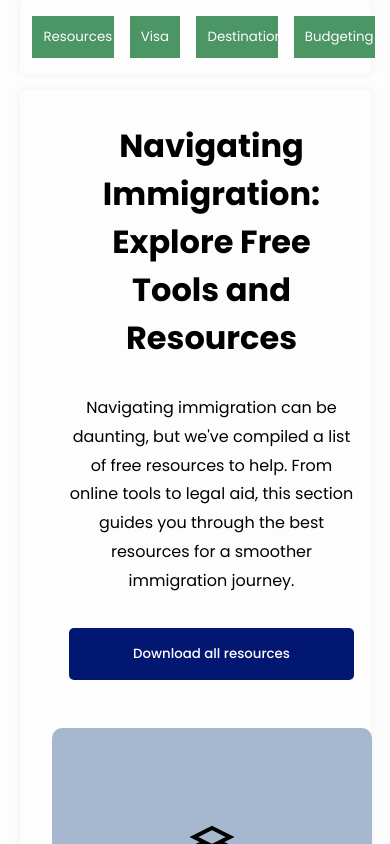
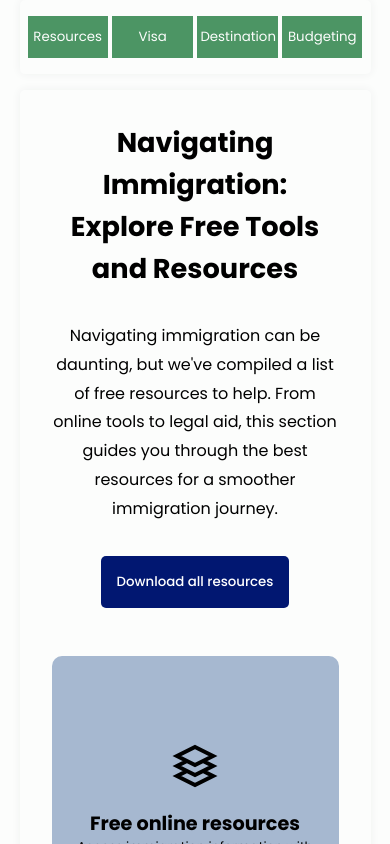
Before and after one commit to davidBilson/uRelocate, a React (Vite) app: page / in a window 390 px wide. Shown: the part 2020-2864 px from the top of the page. Built offline with nearby package versions, Linux system fonts and the light colour scheme.

Commit message:
exclusive buttons update

```diff
--- a/src/styles/Exclusive.css
+++ b/src/styles/Exclusive.css
@@ -7,17 +7,17 @@
 .exclusive-render-button {
     width: 100%;
     background: var(--color4);
-    padding: 1rem .8rem;
+    padding: 1rem .5rem;
     box-shadow: 0px 0px 10px var(--color3);
     border-radius: 5px;
     display: flex;
-    gap: 1rem;
+    justify-content: space-between;
     position: sticky;
     top: calc(71px + 2px);
 }
 .exclusive-render-button button {
-    width: 25%;
-    padding: .7rem ;
+    width: 24%;
+    padding: .7rem .2rem;
     background-color: var(--color1);
     color: var(--color4);
     transition: .4s;
@@ -47,31 +47,7 @@
 .exclusive-container .exclusive-container-one {
     max-width: 400px;
 }
-@media screen and (max-width:1200px) {
-    .exclusive-container {
-        width: 100%;
-        margin-top: 1rem;
-        min-height: 65vh;
-        padding: 2rem;
-        border-radius: 5px;
-        box-shadow: 0px 0px 10px var(--color3);
-        display: flex;
-        flex-wrap: wrap;
-        flex-direction: column;
-        justify-content: space-between;
-        align-items: center;
-        gap: 1rem;
-    }
-    .exclusive-container .exclusive-container-one {
-        max-width: 660px;
-        display: flex;
-        flex-direction: column;
-        align-items: center;
-        justify-content: center;
-        text-align: center;
-        margin-bottom: 2rem;
-    }
-}
+
 .exclusive-container .exclusive-container-one h3 {
     font-size: 2rem;
     margin-bottom: 2rem;
@@ -82,7 +58,7 @@
     margin-bottom: 2rem;
 }
 .exclusive-container .exclusive-container-one button {
-    padding: 1rem 4rem;
+    padding: 1rem;
     border-radius: 5px;
     background-color: var(--color2);
     color: white;
@@ -104,7 +80,7 @@
     gap: 1rem;
 }
 .exclusive-container .exclusive-container-two > div {
-    width: 320px;
+    max-width: 320px;
     height: 300px;
     border-radius: 10px;
     display: flex;
@@ -183,3 +159,34 @@
 .exclusive-container .exc-con-four > div:nth-child(4) {
     background: #ffc107;
 }
+@media screen and (max-width:1200px) {
+    .exclusive-container {
+        width: 100%;
+        margin-top: 1rem;
+        min-height: 65vh;
+        padding: 2rem;
+        border-radius: 5px;
+        box-shadow: 0px 0px 10px var(--color3);
+        display: flex;
+        flex-wrap: wrap;
+        flex-direction: column;
+        justify-content: space-between;
+        align-items: center;
+        gap: 1rem;
+    }
+    .exclusive-container .exclusive-container-one {
+        max-width: 660px;
+        display: flex;
+        flex-direction: column;
+        align-items: center;
+        justify-content: center;
+        text-align: center;
+        margin-bottom: 2rem;
+    }
+}
+@media screen and (max-width:480px) {
+    .exclusive-container .exclusive-container-one h3 {
+        font-size: 1.7rem;
+        margin-bottom: 2rem;
+    }
+}
```
